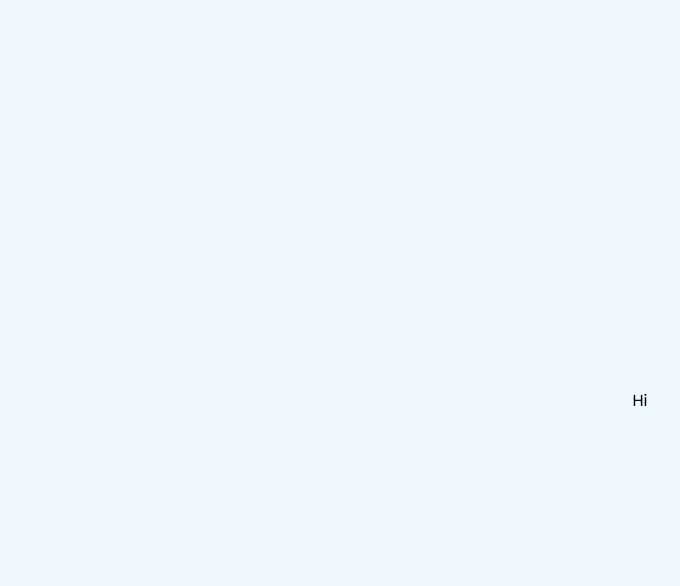
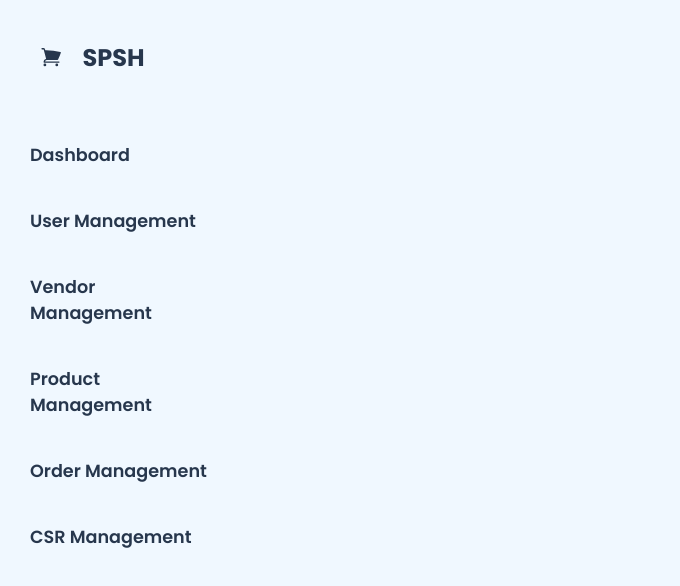
Before and after one commit to Sathira-Wijeratne/SPSH-Ecommerce-Application, a React (Create React App) app in the folder WebApplication/frontend/: page / in a window 1280 px wide. Both pictures are taken after typing "Sample", "Sample123" into the empty fields and a click on the button "Login". Shown: the top 586 px of the page, without its empty margins (0-680 px from the left). Built offline with nearby package versions, Linux system fonts and the light colour scheme.

Commit message:
menubar completed

```diff
--- a/WebApplication/frontend/src/Components/adminScreens/adminDashboard/menuBar/MenuBar.css
+++ b/WebApplication/frontend/src/Components/adminScreens/adminDashboard/menuBar/MenuBar.css
@@ -0,0 +1,51 @@
+.menu{
+    display: flex;
+    flex-direction: column;
+    gap: 2.3rem;
+    height: 94vh;
+    width: 250px;
+    position: fixed;
+    left: 0;
+    top: 0;
+    padding: 20px;
+
+}
+
+.logo{
+    text-align: center;
+    padding: 20px;
+    color: #27374d;
+    align-items: center;
+    display: flex;
+    gap: 20px;
+
+}
+
+.logo-icon{
+    font-size: 1.4rem;
+}
+
+.menulist{
+   display: flex;
+   flex-direction: column;
+   gap: 20px;
+}
+
+.menulist .item{
+    display: flex;
+    align-items: center;
+    gap: 20px;
+    font-size: 1.1rem;
+    text-decoration: none;
+    font-weight: 600;
+    padding: 10px;
+    border-radius: 10px;
+    transition: 0.3s ease-in-out;
+    color: #27374d;
+
+}
+
+.menulist .item:hover{
+    background: #27374d;
+    color: #dde6ed;
+}
--- a/WebApplication/frontend/src/Components/adminScreens/adminDashboard/menuBar/MenuBar.jsx
+++ b/WebApplication/frontend/src/Components/adminScreens/adminDashboard/menuBar/MenuBar.jsx
@@ -1,9 +1,31 @@
+import React from "react";
+import { HiShoppingCart } from "react-icons/hi2";
+
+import './MenuBar.css';
+
 const MenuBar = () => {
 
     return (
 
-        <div>
-            Hi
+        <div className="menu">
+            <div className="logo">
+                <HiShoppingCart className="logo-icon" />
+                    <h2>SPSH</h2>
+            </div>
+            <div className="menulist">
+
+                <a href="#" className="item">Dashboard</a>
+
+                <a href="#" className="item">User Management</a>
+
+                <a href="#" className="item">Vendor Management</a>
+
+                <a href="#" className="item">Product Management</a>
+
+                <a href="#" className="item">Order Management</a>
+
+                <a href="#" className="item">CSR Management</a>
+            </div>
         </div>
 
 
```
